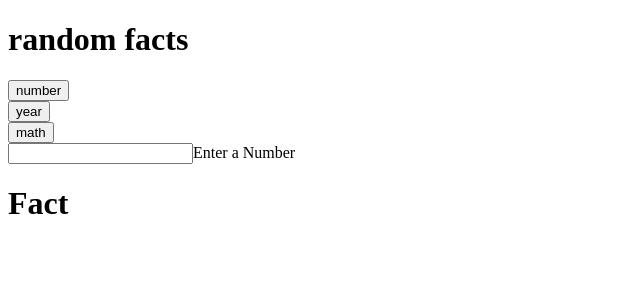
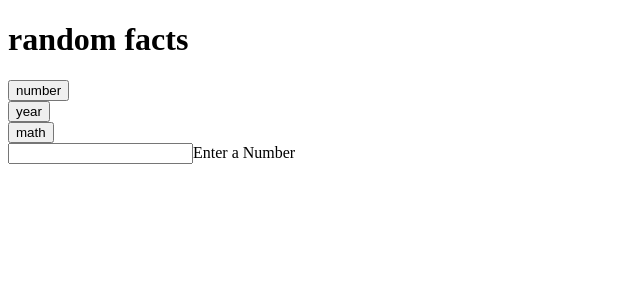
Before and after one commit to M-Hafez22/facts_about_numbers, a React (Create React App) app: page / in a window 1280 px wide. Shown: the top 300 px of the page, without its empty margins (0-640 px from the left). Built offline with nearby package versions, Linux system fonts and the light colour scheme; no server answers.

Commit message:
Add Loader

```diff
--- a/src/factsAboutNumbers/Facts.js
+++ b/src/factsAboutNumbers/Facts.js
@@ -24,7 +24,10 @@ export default function Facts() {
 
     return (
         <div>
-            <h1>Fact</h1>
+            <h1>{fact}</h1>
+            <div className="loaders">
+                <div style={isLoading ? {display: "block"}:{display: 'none'}} className="loader"></div>
+            </div>
         </div>
     )
 }
```
